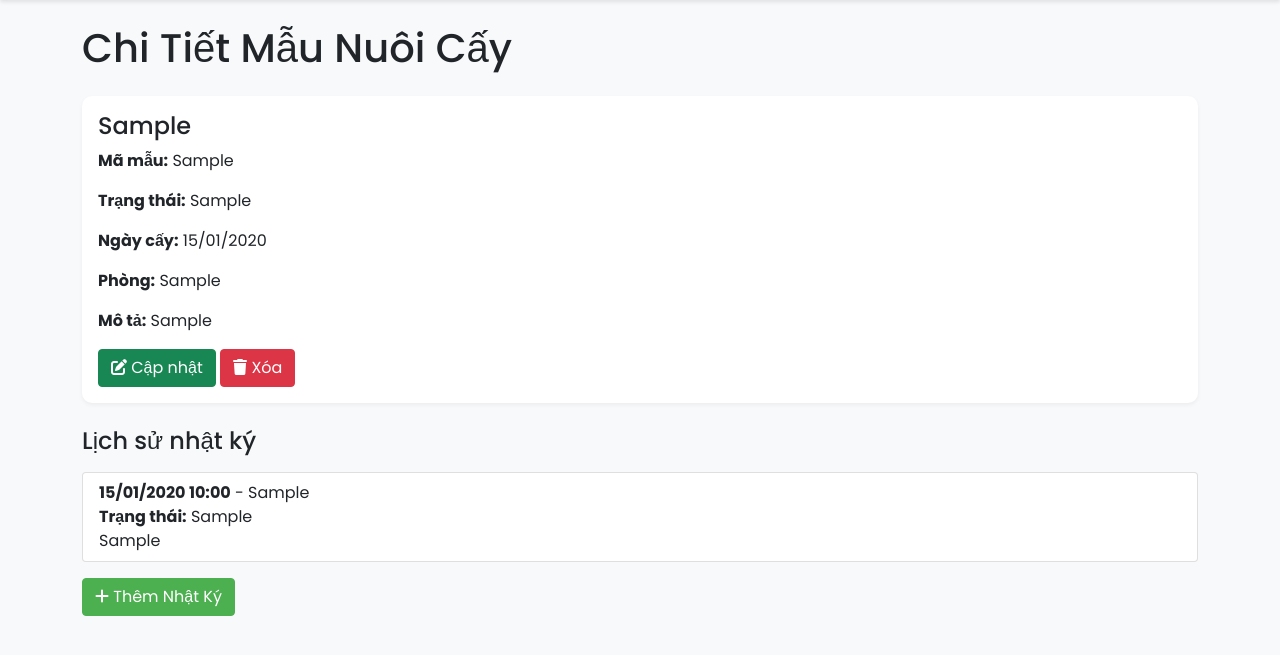
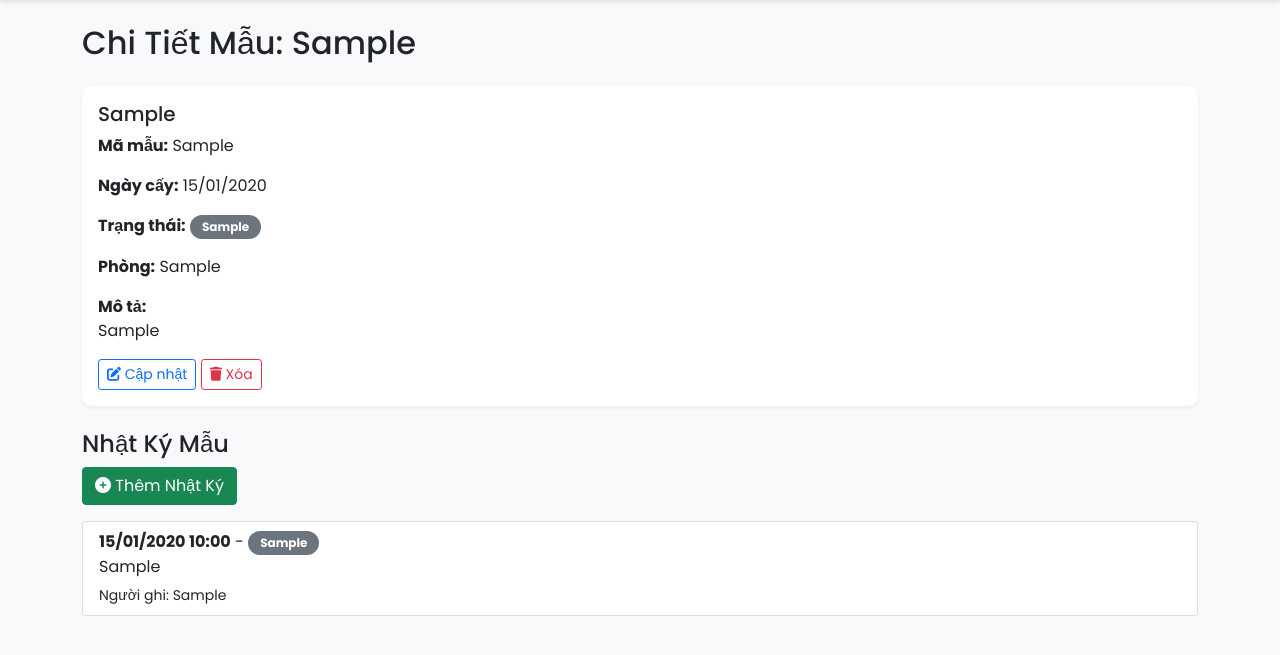
Before and after one commit to minhanh3110-svg/xuanhuong, a Flask app: template templates/Xem_mau.html in a window 1280 px wide. Shown: the part 120-775 px from the top of the page. Run offline with Flask 3, Linux system fonts and the light colour scheme; the template is opened without the code that fills it: values that come from a table or form of the project are taken from there, others are empty; tables that the repository leaves empty hold one stand-in row (values such as "Sample post").

Commit message:
Update Xem_mau.html

```diff
--- a/templates/Xem_mau.html
+++ b/templates/Xem_mau.html
@@ -1,44 +1,50 @@
 {% extends "base.html" %}
 
-{% block title %}Chi Tiết Mẫu{% endblock %}
+{% block title %}Chi Tiết Mẫu {{ mau.ten_mau }}{% endblock %}
 
 {% block content %}
-<h1 class="mb-4">Chi Tiết Mẫu Nuôi Cấy</h1>
+<h2 class="mb-4">Chi Tiết Mẫu: {{ mau.ten_mau }}</h2>
 
 <div class="card mb-4">
     <div class="card-body">
-        <h4 class="card-title">{{ mau.ten_mau }}</h4>
+        <h5 class="card-title">{{ mau.ten_mau }}</h5>
         <p class="card-text"><strong>Mã mẫu:</strong> {{ mau.ma_mau }}</p>
-        <p class="card-text"><strong>Trạng thái:</strong> {{ mau.trang_thai }}</p>
         <p class="card-text"><strong>Ngày cấy:</strong> {{ mau.ngay_cay.strftime('%d/%m/%Y') }}</p>
-        <p class="card-text"><strong>Phòng:</strong> {{ mau.phong.ten_phong if mau.phong else 'Chưa rõ' }}</p>
-        <p class="card-text"><strong>Mô tả:</strong> {{ mau.mo_ta or 'Không có mô tả' }}</p>
-
-        <a href="{{ url_for('sua_mau', id=mau.id) }}" class="btn btn-success">
+        <p class="card-text"><strong>Trạng thái:</strong>
+            <span class="badge bg-{{ mau.trang_thai|status_color }}">{{ mau.trang_thai }}</span>
+        </p>
+        <p class="card-text"><strong>Phòng:</strong> {{ mau.phong.ten_phong if mau.phong else 'Chưa phân phòng' }}</p>
+        <p class="card-text"><strong>Mô tả:</strong><br>{{ mau.mo_ta or 'Không có mô tả' }}</p>
+        <a href="{{ url_for('sua_mau', id=mau.id) }}" class="btn btn-outline-primary btn-sm">
             <i class="fas fa-edit"></i> Cập nhật
         </a>
-        <a href="{{ url_for('xoa_mau', id=mau.id) }}" class="btn btn-danger" onclick="return confirm('Bạn chắc chắn muốn xóa?')">
+        <a href="{{ url_for('xoa_mau', id=mau.id) }}" class="btn btn-outline-danger btn-sm" onclick="return confirm('Bạn có chắc chắn muốn xóa mẫu này?')">
             <i class="fas fa-trash"></i> Xóa
         </a>
     </div>
 </div>
 
-<h4 class="mb-3">Lịch sử nhật ký</h4>
+<h4 class="mt-4">Nhật Ký Mẫu</h4>
+<a href="{{ url_for('them_nhat_ky', mau_id=mau.id) }}" class="btn btn-success mb-3">
+    <i class="fas fa-plus-circle"></i> Thêm Nhật Ký
+</a>
+
 {% if nhat_ky_list %}
     <ul class="list-group">
-        {% for log in nhat_ky_list %}
+        {% for nk in nhat_ky_list %}
         <li class="list-group-item">
-            <div><strong>{{ log.ngay_ghi.strftime('%d/%m/%Y %H:%M') }}</strong> - {{ log.nguoi_ghi }}</div>
-            <div><strong>Trạng thái:</strong> {{ log.trang_thai }}</div>
-            <div>{{ log.mo_ta }}</div>
+            <div class="d-flex justify-content-between">
+                <div>
+                    <strong>{{ nk.ngay_ghi.strftime('%d/%m/%Y %H:%M') }}</strong> -
+                    <span class="badge bg-secondary">{{ nk.trang_thai }}</span>
+                    <p class="mb-1">{{ nk.mo_ta }}</p>
+                    <small>Người ghi: {{ nk.nguoi_ghi }}</small>
+                </div>
+            </div>
         </li>
         {% endfor %}
     </ul>
 {% else %}
-    <div class="alert alert-info">Chưa có nhật ký nào.</div>
+    <div class="alert alert-info">Chưa có nhật ký nào cho mẫu này.</div>
 {% endif %}
-
-<a href="{{ url_for('them_nhat_ky', mau_id=mau.id) }}" class="btn btn-primary mt-3">
-    <i class="fas fa-plus"></i> Thêm Nhật Ký
-</a>
 {% endblock %}
```
